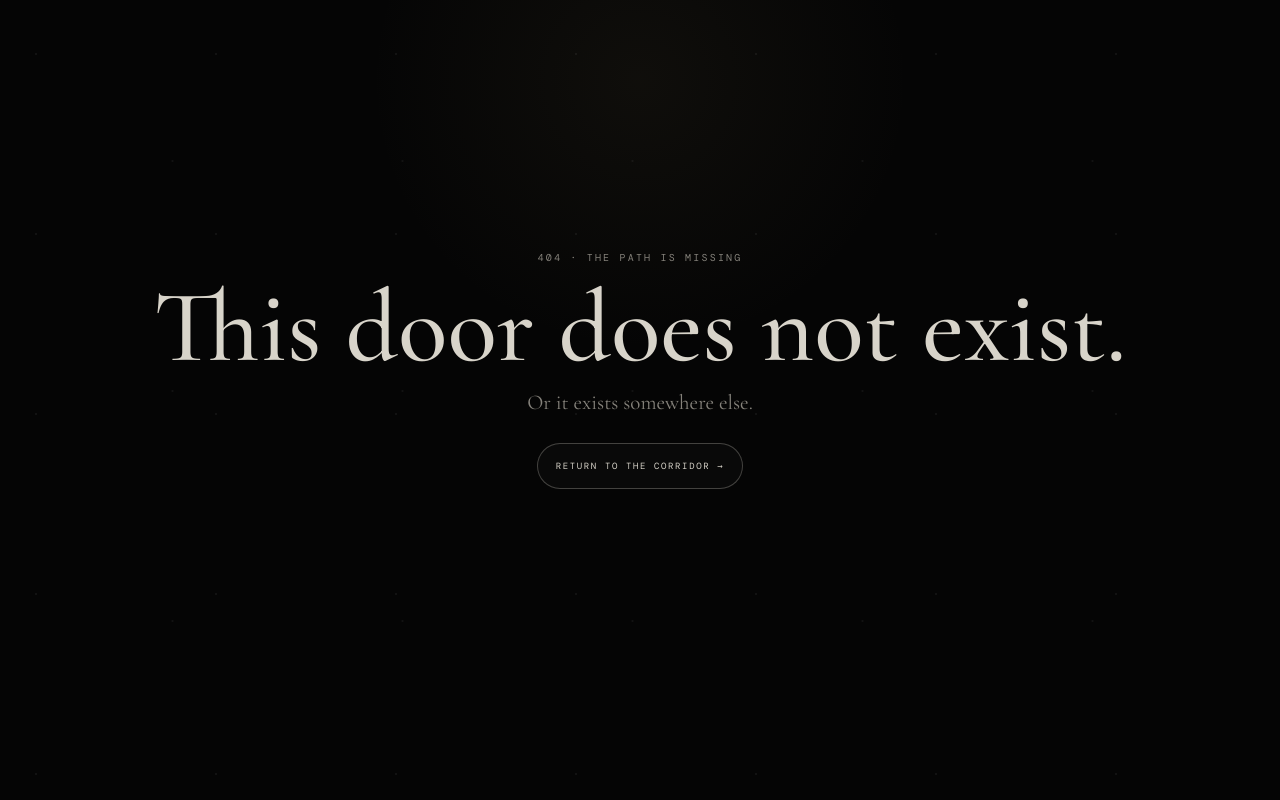
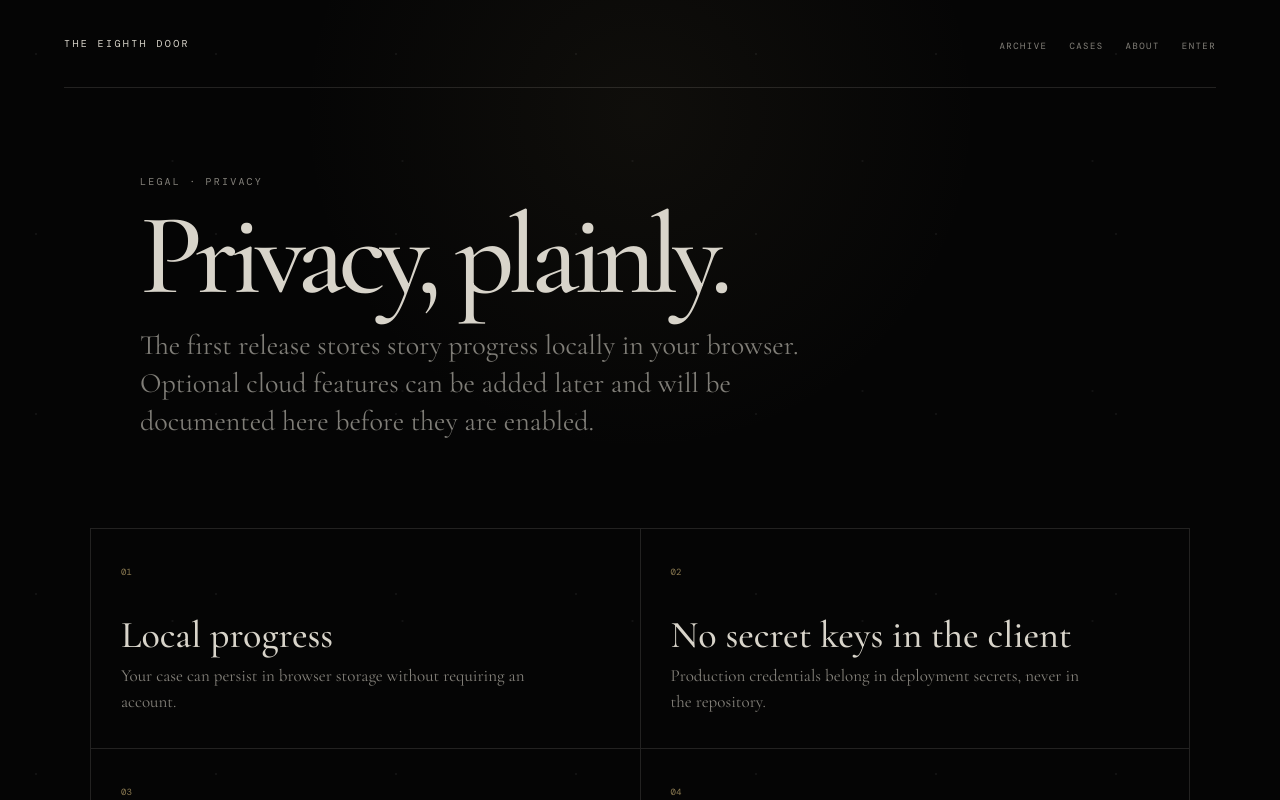
Before and after one commit to Shivamgarg581/the-eighth-door, a Next.js app: page /privacy in a window 1280 px wide. Before the commit this address had no page. Shown: the top 800 px of the page. Built offline with nearby package versions, Linux system fonts and the light colour scheme; a web font is replaced by a local one.

Commit message:
feat: add app/privacy/page.tsx

```diff
--- /dev/null
+++ b/app/privacy/page.tsx
@@ -0,0 +1,24 @@
+import Link from "next/link";
+
+export default function PrivacyPage() {
+  return (
+    <main className="public-shell">
+      <nav className="public-nav">
+        <Link href="/" className="brand">THE EIGHTH DOOR</Link>
+        <div><Link href="/archive">Archive</Link><Link href="/cases">Cases</Link><Link href="/about">About</Link><Link href="/">Enter</Link></div>
+      </nav>
+      <section className="public-hero compact">
+        <span className="micro-line">LEGAL · PRIVACY</span>
+        <h1>Privacy, plainly.</h1>
+        <p>The first release stores story progress locally in your browser. Optional cloud features can be added later and will be documented here before they are enabled.</p>
+      </section>
+      <section className="manifesto">
+        <div><span>01</span><h2>Local progress</h2><p>Your case can persist in browser storage without requiring an account.</p></div>
+        <div><span>02</span><h2>No secret keys in the client</h2><p>Production credentials belong in deployment secrets, never in the repository.</p></div>
+        <div><span>03</span><h2>Optional analytics</h2><p>Any future analytics should be limited to useful anonymous events such as chapter entry or puzzle completion.</p></div>
+        <div><span>04</span><h2>Control</h2><p>The experience includes a local reset control so you can erase the saved case from the current browser.</p></div>
+      </section>
+      <footer className="public-footer"><Link href="/">Back to the corridor →</Link></footer>
+    </main>
+  );
+}
```
